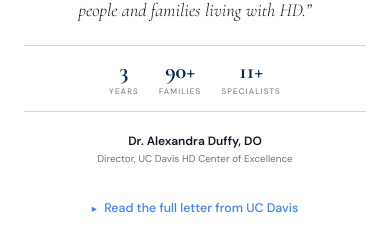
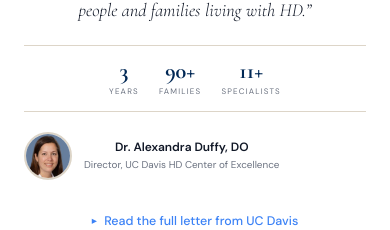
Before and after one commit to digitalalchemistalex/nvforhd, a Next.js app: page / in a window 390 px wide. Shown: the part 2928-3158 px from the top of the page. Built offline with nearby package versions, Linux system fonts and the light colour scheme.

Commit message:
Add Dr. Duffy headshot to UC Davis endorsement section (desktop + mobile)

```diff
--- a/app/page.tsx
+++ b/app/page.tsx
@@ -282,9 +282,16 @@ export default function HomePage() {
             ))}
           </div>
 
-          {/* Attribution — compact */}
-          <div style={{ fontFamily: 'var(--sans)', fontSize: '0.75rem', fontWeight: 600, color: 'var(--ink)' }}>Dr. Alexandra Duffy, DO</div>
-          <div style={{ fontFamily: 'var(--sans)', fontSize: '0.62rem', color: 'var(--ink-faint)', marginTop: '0.15rem' }}>Director, UC Davis HD Center of Excellence</div>
+          {/* Attribution — compact with headshot */}
+          <div style={{ display: 'flex', alignItems: 'center', gap: '0.75rem', marginTop: '0.25rem' }}>
+            <div style={{ position: 'relative', width: '48px', height: '48px', borderRadius: '50%', overflow: 'hidden', flexShrink: 0, border: '2px solid var(--cream-3)' }}>
+              <Image src="/images/dr-duffy.png" alt="Dr. Alexandra Duffy, DO" fill style={{ objectFit: 'cover', objectPosition: 'center top' }} />
+            </div>
+            <div>
+              <div style={{ fontFamily: 'var(--sans)', fontSize: '0.75rem', fontWeight: 600, color: 'var(--ink)' }}>Dr. Alexandra Duffy, DO</div>
+              <div style={{ fontFamily: 'var(--sans)', fontSize: '0.62rem', color: 'var(--ink-faint)', marginTop: '0.1rem' }}>Director, UC Davis HD Center of Excellence</div>
+            </div>
+          </div>
 
           {/* Expandable letter — same as desktop */}
           <div style={{ marginTop: '1.25rem' }}>
@@ -449,10 +456,17 @@ export default function HomePage() {
               </div>
             </div>
 
-            {/* Attribution */}
-            <div style={{ fontFamily: 'var(--sans)', fontSize: '0.82rem', fontWeight: 600, color: 'var(--ink)' }}>Dr. Alexandra (Sasha) Duffy, DO</div>
-            <div style={{ fontFamily: 'var(--sans)', fontSize: '0.7rem', color: 'var(--ink-faint)', marginTop: '0.2rem' }}>Director, UC Davis HD Center of Excellence</div>
-            <div style={{ fontFamily: 'var(--sans)', fontSize: '0.62rem', color: 'var(--ink-dim)', marginTop: '0.15rem' }}>Clinical Professor · Vice Chair of Education · Dept. of Neurology</div>
+            {/* Attribution with headshot */}
+            <div style={{ display: 'flex', alignItems: 'center', justifyContent: 'center', gap: '1rem', marginTop: '0.5rem' }}>
+              <div style={{ position: 'relative', width: '64px', height: '64px', borderRadius: '50%', overflow: 'hidden', flexShrink: 0, border: '2px solid var(--cream-3)' }}>
+                <Image src="/images/dr-duffy.png" alt="Dr. Alexandra Duffy, DO — Director, UC Davis HD Center of Excellence" fill style={{ objectFit: 'cover', objectPosition: 'center top' }} />
+              </div>
+              <div style={{ textAlign: 'left' }}>
+                <div style={{ fontFamily: 'var(--sans)', fontSize: '0.82rem', fontWeight: 600, color: 'var(--ink)' }}>Dr. Alexandra (Sasha) Duffy, DO</div>
+                <div style={{ fontFamily: 'var(--sans)', fontSize: '0.7rem', color: 'var(--ink-faint)', marginTop: '0.2rem' }}>Director, UC Davis HD Center of Excellence</div>
+                <div style={{ fontFamily: 'var(--sans)', fontSize: '0.62rem', color: 'var(--ink-dim)', marginTop: '0.15rem' }}>Clinical Professor · Vice Chair of Education · Dept. of Neurology</div>
+              </div>
+            </div>
 
             {/* Expandable letter */}
             <div style={{ marginTop: '1.5rem' }}>
```
Also changed, not shown: public/images/dr-duffy.png (added).
